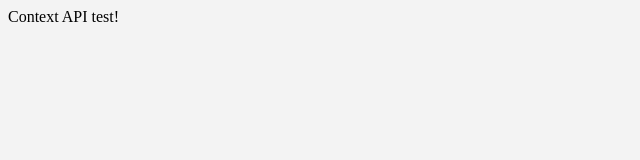
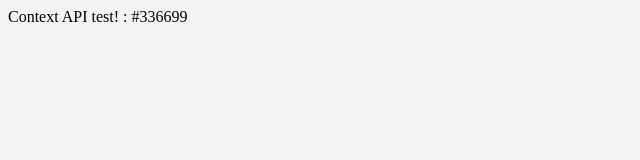
Before and after one commit to Maciejnecka/React-modern-PDF, a React (Create React App) app: page / in a window 1280 px wide. Shown: the top 160 px of the page, without its empty margins (0-640 px from the left). Built offline with nearby package versions, Linux system fonts and the light colour scheme.

Commit message:
#04. displayName

```diff
--- a/src/Box.js
+++ b/src/Box.js
@@ -1,8 +1,14 @@
 import React from 'react';
-import Div from './Div';
+import Div from './DIv';
+import { ColorContext } from './context';
 
 export default class Box extends React.Component {
   render() {
-    return <Div />;
+    const { Provider } = ColorContext;
+    return (
+      <Provider value="#336699">
+        <Div />
+      </Provider>
+    );
   }
 }
--- a/src/Div.js
+++ b/src/Div.js
@@ -1,10 +1,22 @@
 import React from 'react';
-import { TextContext } from './context';
+import { TextContext, ColorContext } from './context';
 
 export default class Div extends React.Component {
-  static contextType = TextContext;
-
   render() {
-    return <div>{this.context}</div>;
+    const { Consumer: TextConsumer } = TextContext;
+    const { Consumer: ColorConsumer } = ColorContext;
+    return (
+      <TextConsumer>
+        {(text) => (
+          <ColorConsumer>
+            {(color) => (
+              <div>
+                {text} : {color}
+              </div>
+            )}
+          </ColorConsumer>
+        )}
+      </TextConsumer>
+    );
   }
 }
--- a/src/context.js
+++ b/src/context.js
@@ -1,5 +1,6 @@
 import React from 'react';
 
 const TextContext = React.createContext();
+const ColorContext = React.createContext();
 
-export { TextContext };
+export { TextContext, ColorContext };
--- /dev/null
+++ b/src/context/ColorContext.js
@@ -0,0 +1,5 @@
+import React from 'react';
+
+const ColorContext = React.createContext('default color');
+
+export default ColorContext;
--- /dev/null
+++ b/src/context/TextContext.js
@@ -0,0 +1,5 @@
+import React from 'react';
+
+const TextContext = React.createContext('default text');
+
+export default TextContext;
--- a/src/index.js
+++ b/src/index.js
@@ -2,6 +2,11 @@ import React from 'react';
 import { createRoot } from 'react-dom/client';
 import App from './App';
 import reportWebVitals from './reportWebVitals';
+
+import TextContext from './context/TextContext';
+import ColorContext from './context/ColorContext';
+
+export { TextContext, ColorContext };
 
 const root = createRoot(document.querySelector('#root'));
 
```
